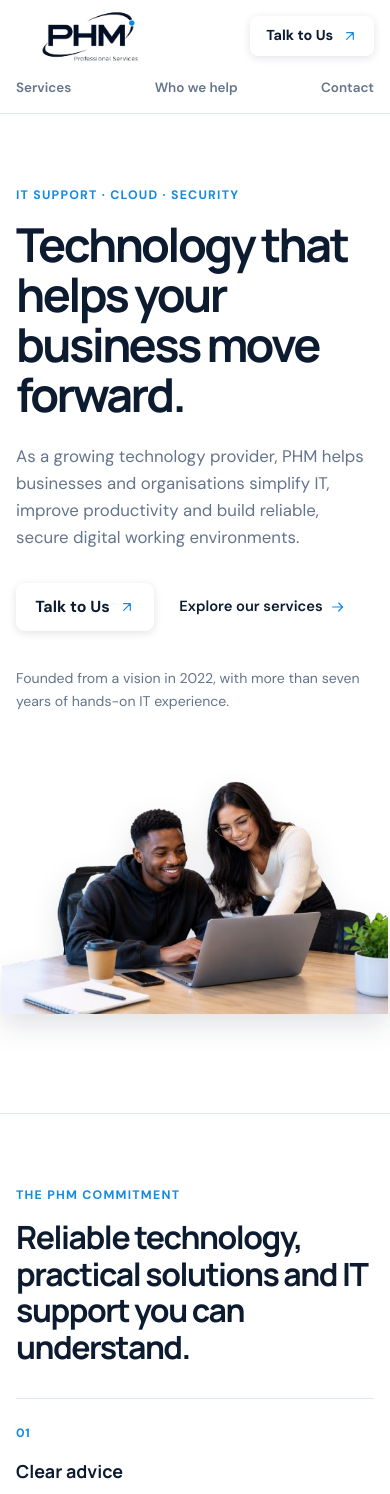
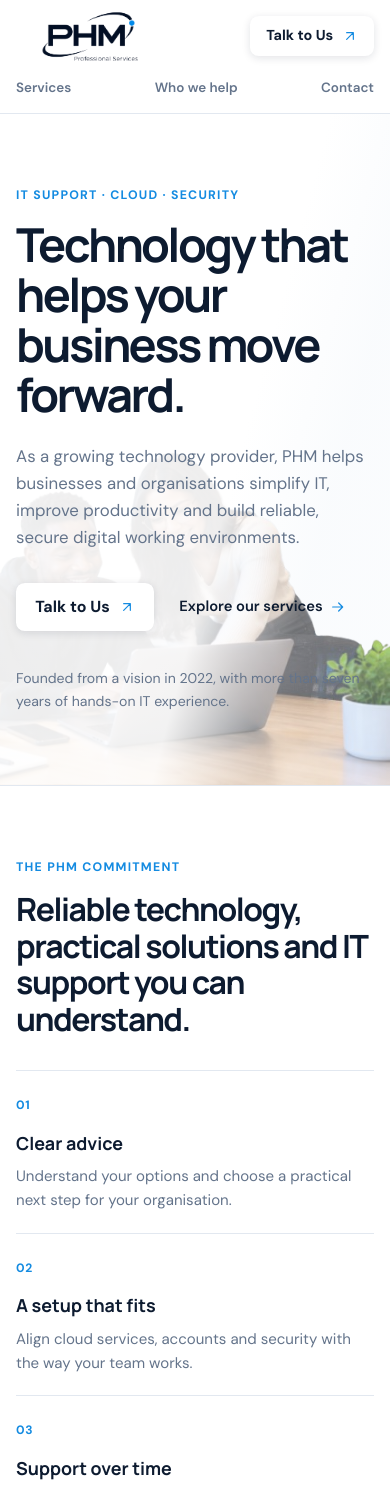
Before and after one commit to ClementPhoshoko/Client-Site, a React (Vite) app: page / in a window 390 px wide. Shown: the top 1494 px of the page. Built offline with nearby package versions, Linux system fonts and the light colour scheme.

Commit message:
removed the radient from home and made an image the hero id=top a background.

```diff
--- a/src/sections/Hero.jsx
+++ b/src/sections/Hero.jsx
@@ -11,8 +11,5 @@ export default function Hero() {
       <div className="hero-actions"><Link className="button" to="/contact">Talk to Us <ArrowIcon diagonal /></Link><Link className="text-link" to="/services">Explore our services <ArrowIcon className="text-link-icon" /></Link></div>
       <p className="hero-note">Founded from a vision in 2022, with more than seven years of hands-on IT experience.</p>
     </div>
-    <figure className="hero-visual">
-      <img src="/assets/Collaborative%20Coworking%20at%20the%20Laptop.png" alt="" fetchPriority="high" />
-    </figure>
   </Container></section>
 }
--- a/src/styles/global.css
+++ b/src/styles/global.css
@@ -22,7 +22,7 @@ a:focus-visible, button:focus-visible { outline: 3px solid var(--color-focus-rin
 .button-icon { width: 1rem; height: 1rem; flex: none; color: var(--color-brand-accent); }
 .button:disabled { opacity: .7; cursor: wait; }
 .button--small { min-height: 2.55rem; padding: .55rem 1rem; font-size: .9rem; }
-.hero { border-bottom: 1px solid var(--color-border); background: linear-gradient(105deg, var(--color-background) 65%, var(--color-background-secondary) 65%); }
+.hero { border-bottom: 1px solid var(--color-border); background-color: var(--color-background); background-image: linear-gradient(105deg, rgb(255 255 255 / 88%) 0%, rgb(255 255 255 / 88%) 58%, rgb(243 247 251 / 32%) 74%, rgb(243 247 251 / 24%) 100%), url('/assets/Collaborative%20Coworking%20at%20the%20Laptop.png'); background-position: center, right center; background-repeat: no-repeat; background-size: cover, auto 94%; }
 .hero-inner { min-height: 35rem; display: grid; grid-template-columns: minmax(0, 1fr) minmax(22rem, 27rem); align-items: center; gap: 4rem; padding-block: 5rem; }
 .hero-copy { max-width: 47rem; }
 .eyebrow { margin: 0 0 .85rem; color: var(--color-brand-accent); font-size: .77rem; font-weight: 700; letter-spacing: .1em; text-transform: uppercase; }
@@ -34,8 +34,6 @@ h1 { max-width: 12ch; margin: 0; font-size: clamp(2.8rem, 6vw, 5rem); font-weigh
 .text-link span { padding-left: .25rem; color: var(--color-brand-accent); }
 .text-link-icon { width: 1rem; height: 1rem; margin-left: .2rem; vertical-align: middle; color: var(--color-brand-accent); }
 .hero-note { margin: 2.3rem 0 0; color: var(--color-text-secondary); font-size: .88rem; }
-.hero-visual { position: relative; display: grid; min-height: 23rem; place-items: center; margin: 0; }
-.hero-visual > img { display: block; width: 112%; max-width: none; height: auto; margin-top: -1.4rem; filter: drop-shadow(0 12px 14px rgb(13 27 48 / 12%)); }
 .section { padding-block: 6.25rem; }
 .page-intro { padding-block: 4.5rem; border-bottom: 1px solid var(--color-border); background: var(--color-background-secondary); }
 .page-intro--contact { background-image: linear-gradient(90deg, var(--color-background-secondary) 0%, rgb(243 247 251 / 94%) 34%, rgb(243 247 251 / 38%) 66%, rgb(243 247 251 / 12%) 100%), url('/assets/Modern%20Minimalist%20Office%20Workspace.png'); background-position: center, right center; background-size: cover, auto 180%; }
@@ -104,7 +102,7 @@ h1 { max-width: 12ch; margin: 0; font-size: clamp(2.8rem, 6vw, 5rem); font-weigh
 .industry-list { display: grid; grid-template-columns: repeat(2, minmax(0, 1fr)); gap: .85rem; margin: 0; padding: 0; list-style: none; }
 .industry-list li { display: flex; align-items: flex-start; gap: .65rem; padding: 1rem 0; border-bottom: 1px solid #d6e0ea; color: var(--color-brand-primary); font-weight: 600; }
 .industry-list li span { color: var(--color-brand-accent); }
-.contact-section { padding-block: 6.5rem; background: var(--color-background-secondary); }
+.contact-section { padding-block: 6.5rem; background-color: var(--color-background-secondary); background-image: url('/assets/Modern%20Cloud%20Tech%20Ecosystem.png'); background-repeat: no-repeat; background-position: 14% bottom; background-size: min(28rem, 38vw) auto; }
 .contact-layout { display: grid; grid-template-columns: 1fr 1fr; gap: 6rem; }
 .contact-copy .section-heading { margin-bottom: 2rem; }
 .contact-details { display: grid; gap: 1rem; margin: 0; }
@@ -157,17 +155,16 @@ h1 { max-width: 12ch; margin: 0; font-size: clamp(2.8rem, 6vw, 5rem); font-weigh
   .main-nav { order: 3; width: 100%; justify-content: space-between; gap: .75rem; padding: .2rem 0; }
   .main-nav a { font-size: .84rem; }
   .header-cta { margin-left: auto; }
-  .hero { background: var(--color-background); }
+  .hero { background-image: linear-gradient(105deg, rgb(255 255 255 / 93%) 0%, rgb(255 255 255 / 93%) 58%, rgb(243 247 251 / 46%) 76%, rgb(243 247 251 / 34%) 100%), url('/assets/Collaborative%20Coworking%20at%20the%20Laptop.png'); background-position: center, right bottom; background-size: cover, auto 55%; }
   .hero-inner { min-height: auto; grid-template-columns: 1fr; gap: 2.5rem; padding-block: 4.5rem; }
   h1 { font-size: clamp(2.65rem, 12vw, 4.2rem); }
   .hero-description { font-size: 1.05rem; }
-  .hero-visual { min-height: 18rem; }
-  .hero-visual > img { width: 108%; }
   .section { padding-block: 4.5rem; }
   .service-grid { grid-template-columns: 1fr; }
   .service-card { min-height: auto; padding: 1.25rem; }
   .service-card h3 { margin-top: .7rem; }
   .industries-layout, .contact-layout { grid-template-columns: 1fr; gap: 2.5rem; }
+  .contact-section { background-position: 8% bottom; background-size: min(21rem, 64vw) auto; }
   .page-intro-layout { min-height: 0; grid-template-columns: 1fr; gap: 1.5rem; }
   .faq-layout { grid-template-columns: 1fr; gap: 2rem; }
   .faq-accordion { height: auto; overflow: visible; scrollbar-gutter: auto; }
```
